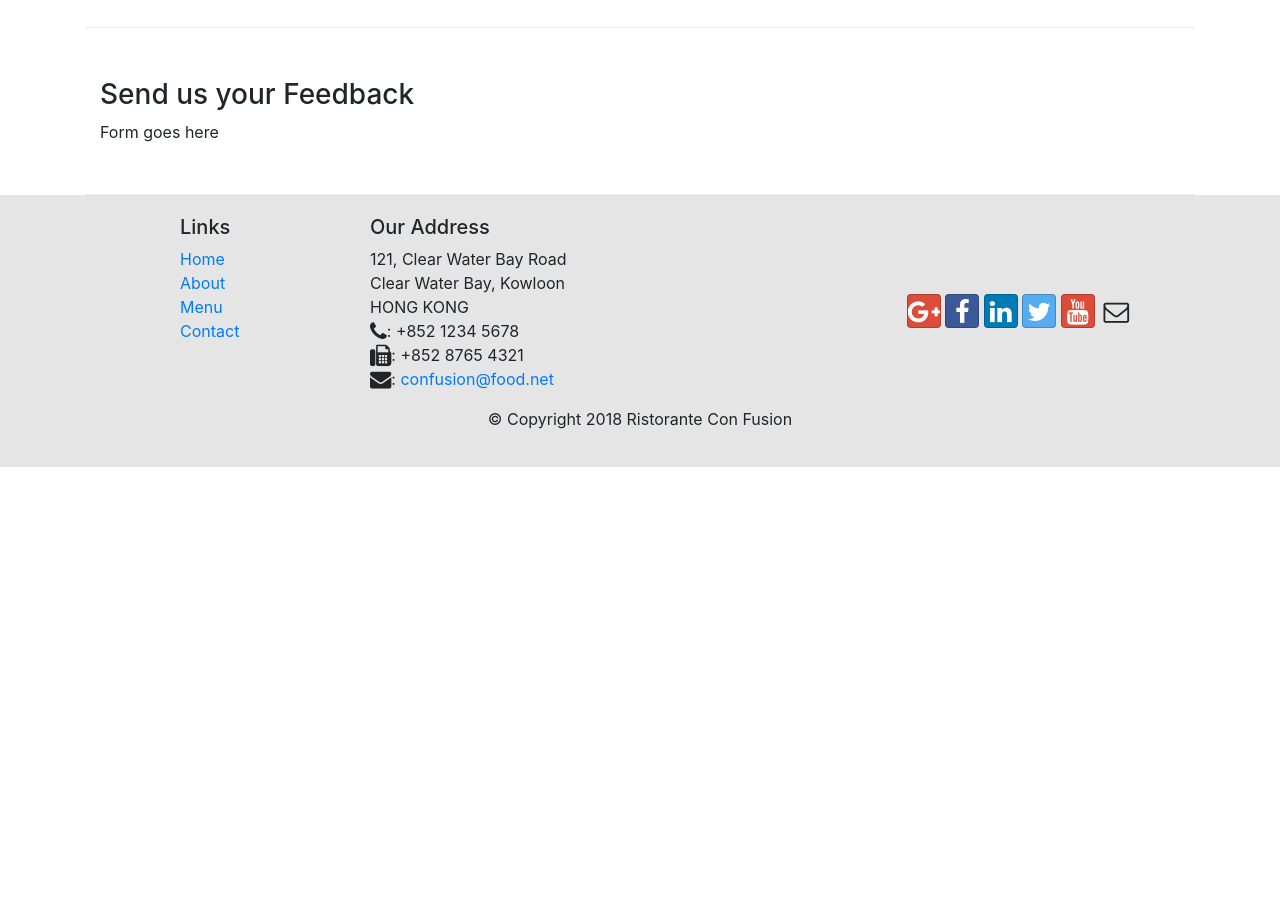
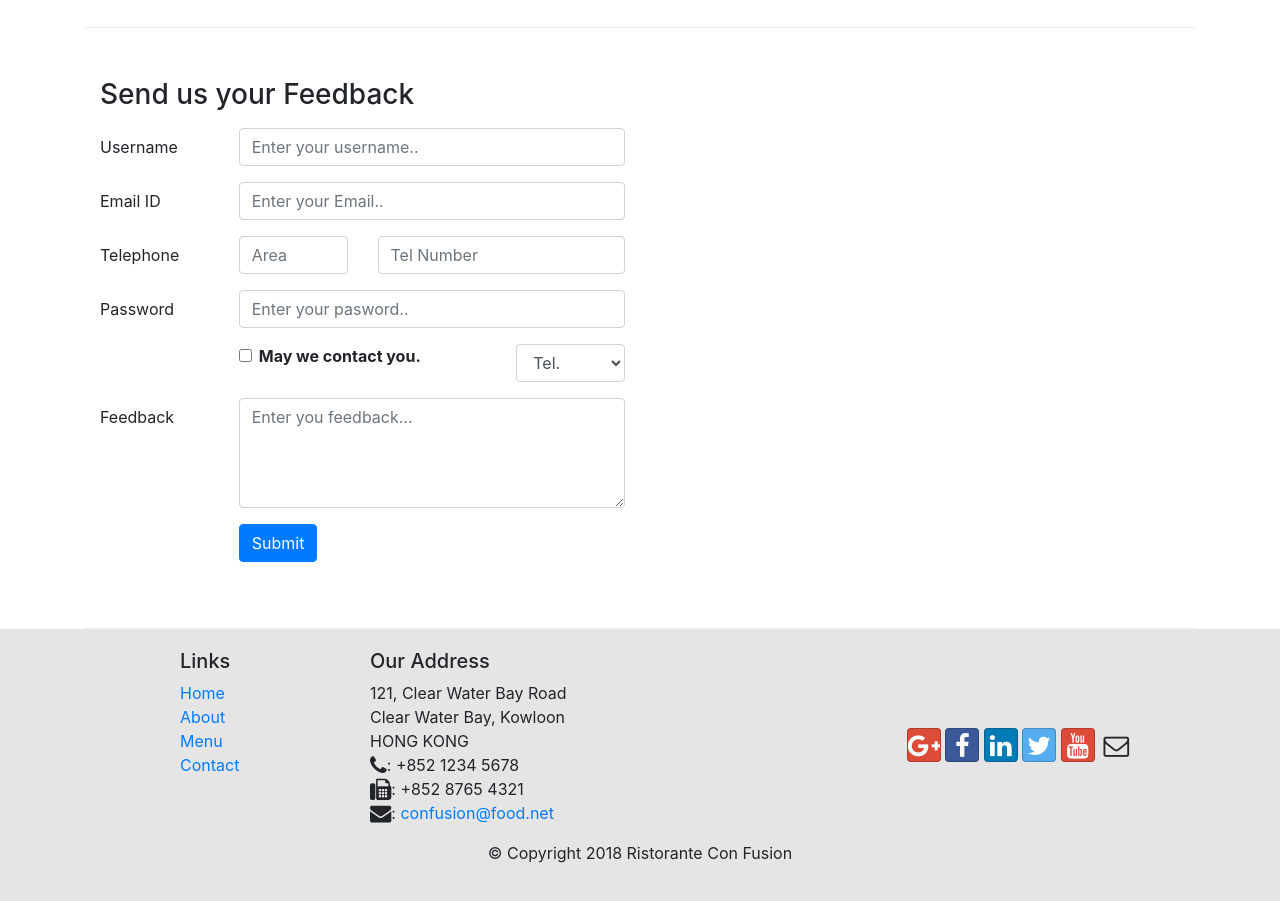
Before and after one commit to jaY-S-99/bootstrap, a website: page contactus.html in a window 1280 px wide. Shown: the part 880-1781 px from the top of the page. Before the commit the page ends 1347 px from the top, so only its background shows below. Drawn offline with nearby package versions, Linux system fonts and the light colour scheme.

Commit message:
form added

```diff
--- a/contactus.html
+++ b/contactus.html
@@ -92,7 +92,62 @@
               <h3>Send us your Feedback</h3>
            </div>
             <div class="col-12 col-md-9">
-                Form goes here
+                <form action="" class="my-2">
+                    <div class="form-group row">
+                        <label for="usernameInput" class="col-sm-2 col-form-label">Username</label>
+                        <div class="col-sm-6">
+                            <input type="text" name="Username" id="unsernameInput" class="form-control" placeholder="Enter your username..">
+                        </div>
+                    </div>
+                    <div class="row form-group">
+                        <label for="emailInput" class="col-sm-2 col-form-label">Email ID</label>
+                        <div class="col-sm-6 ">
+                            <input type="email" name="Email" id="emailInput" class="form-control" placeholder="Enter your Email..">
+                        </div>
+                    </div>
+                    <div class="row form-group">
+                        <label for="areaInput" class="col-sm-2 col-form-label">Telephone</label>
+                        <div class="col-3 col-sm-2">
+                            <input type="tel" name="AreaCode" id="areaInput" class="form-control" placeholder="Area">
+                        </div>
+                        <div class="col-9 col-sm-4 ">
+                        <input type="tel" name="TelNumber" id="telInput" class="form-control" placeholder="Tel Number">
+                        </div>
+                    </div>
+                    <div class="row form-group">
+                        <label for="passwordInput" class="col-sm-2 col-form-label">Password</label>
+                        <div class="col-sm-6 ">
+                            <input type="password" name="Password" id="passwordInput" class="form-control"
+                                placeholder="Enter your pasword..">
+                        </div>
+
+                    </div>
+                    <div class="row form-group">
+                        <div class="col-md-4 offset-2">
+                            <div class="form-check">
+                                <input type="checkbox" class="form-check-input" name="approve" id="approveForm">
+                                <label for="approveForm" class="form-check-label"><strong>May we contact you.</strong></label>
+                            </div>
+                        </div>
+                        <div class="col-md-2">
+                            <select name="" id="" class="form-control">
+                                <option value="tel">Tel.</option>
+                                <option value="email">Email</option>
+                            </select>
+                        </div>
+                    </div>
+                    <div class="form-group row">
+                        <label for="feedback" class="col-sm-2 col-form-label">Feedback</label>
+                        <div class="col-sm-6">
+                            <textarea name="feedback" id="feedback" rows="4" placeholder="Enter you feedback..." class="form-control"></textarea>
+                        </div>
+                    </div>
+                    <div class="form-group row">
+                        <div class="offset-sm-2 col-sm-6">
+                            <button type="submit" class="btn btn-primary">Submit</button>
+                        </div>
+                    </div>
+                </form>
             </div>
              <div class="col-12 col-md">
             </div>
```
